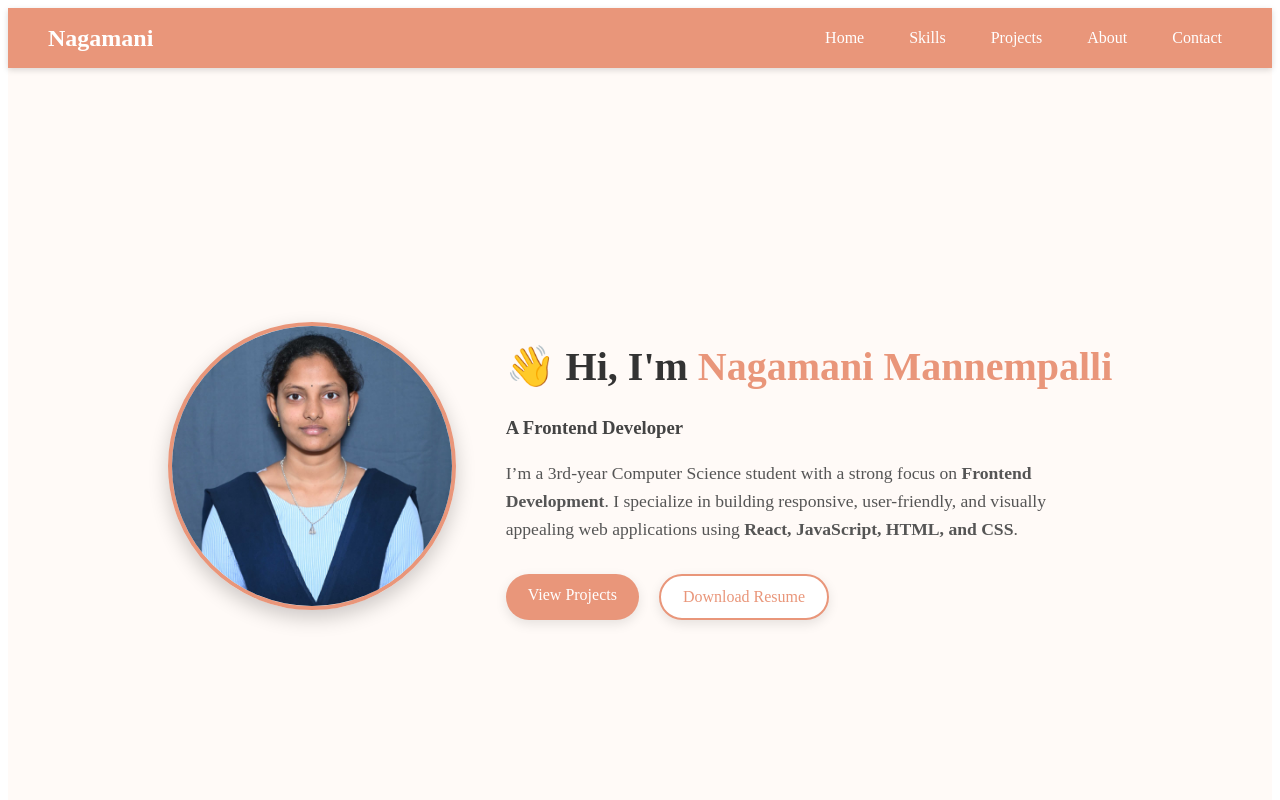
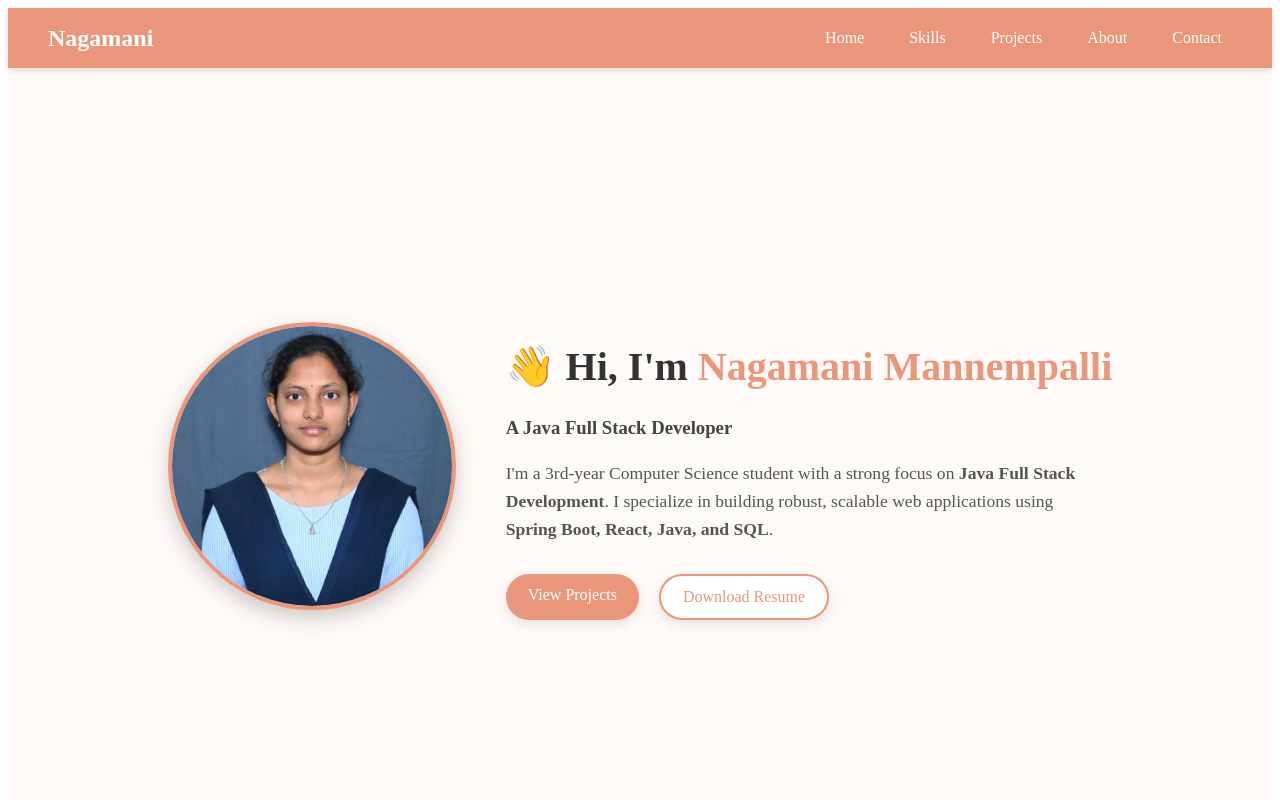
Before and after one commit to NagamaniMannempalli/portfolio, a React (Create React App) app: page / in a window 1280 px wide. Shown: the top 800 px of the page. Built offline with nearby package versions, Linux system fonts and the light colour scheme.

Commit message:
Changes done

```diff
--- a/src/pages/Home.js
+++ b/src/pages/Home.js
@@ -3,15 +3,15 @@ function Home() {
   return (
     <div className="home-section">
       <div className="home-image">
-        <img src="/photo.jpeg" alt="My picture" />
+        <img src="/photo.jpeg" alt="Nagamani Mannempalli" />
       </div>
       <div className="home-text">
         <h1>👋 Hi, I'm <span>Nagamani Mannempalli</span></h1>
-        <h3>A Frontend Developer</h3>
+        <h3>A Java Full Stack Developer</h3>
         <p>
-          I’m a 3rd-year Computer Science student with a strong focus on <b>Frontend Development</b>.
-          I specialize in building responsive, user-friendly, and visually appealing web applications using
-          <b> React, JavaScript, HTML, and CSS</b>.
+          I'm a 3rd-year Computer Science student with a strong focus on <b>Java Full Stack Development</b>.
+          I specialize in building robust, scalable web applications using
+          <b> Spring Boot, React, Java, and SQL</b>.
         </p>
         <div className="home-buttons">
           <a href="/projects" className="projects-btn">View Projects</a>
@@ -77,7 +77,6 @@ function Home() {
           box-shadow: 0 4px 12px rgba(0,0,0,0.1);
         }
 
-        /* View Projects Button */
         .projects-btn {
           background: #e9967a;
           color: #fff;
@@ -89,7 +88,6 @@ function Home() {
           box-shadow: 0 6px 15px rgba(233,150,122,0.3);
         }
 
-        /* Download Resume Button */
         .resume-btn {
           background: #fff;
           color: #e9967a;
```
